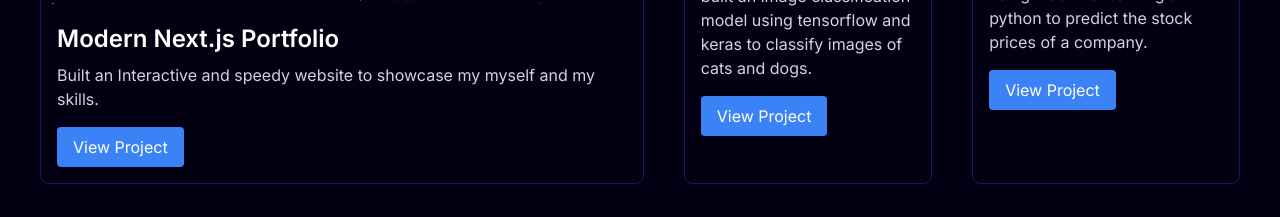
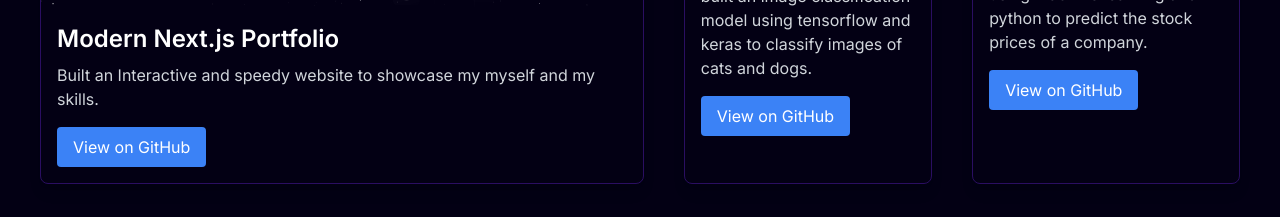
Before and after one commit to OpenSourceMeNow/Portfolio-Website, a Next.js app: page / in a window 1280 px wide. Shown: the part 2424-2641 px from the top of the page. Built offline with nearby package versions, Linux system fonts and the light colour scheme; a web font is replaced by a local one.

Commit message:
link still not working

```diff
--- a/components/sub/ProjectCard.tsx
+++ b/components/sub/ProjectCard.tsx
@@ -22,7 +22,7 @@
             rel="noopener noreferrer"
             className="mt-4 inline-block px-4 py-2 bg-blue-500 text-white rounded hover:bg-blue-600"
           >
-            View Project
+            View on GitHub
           </a>
         )}
       </div>
```
